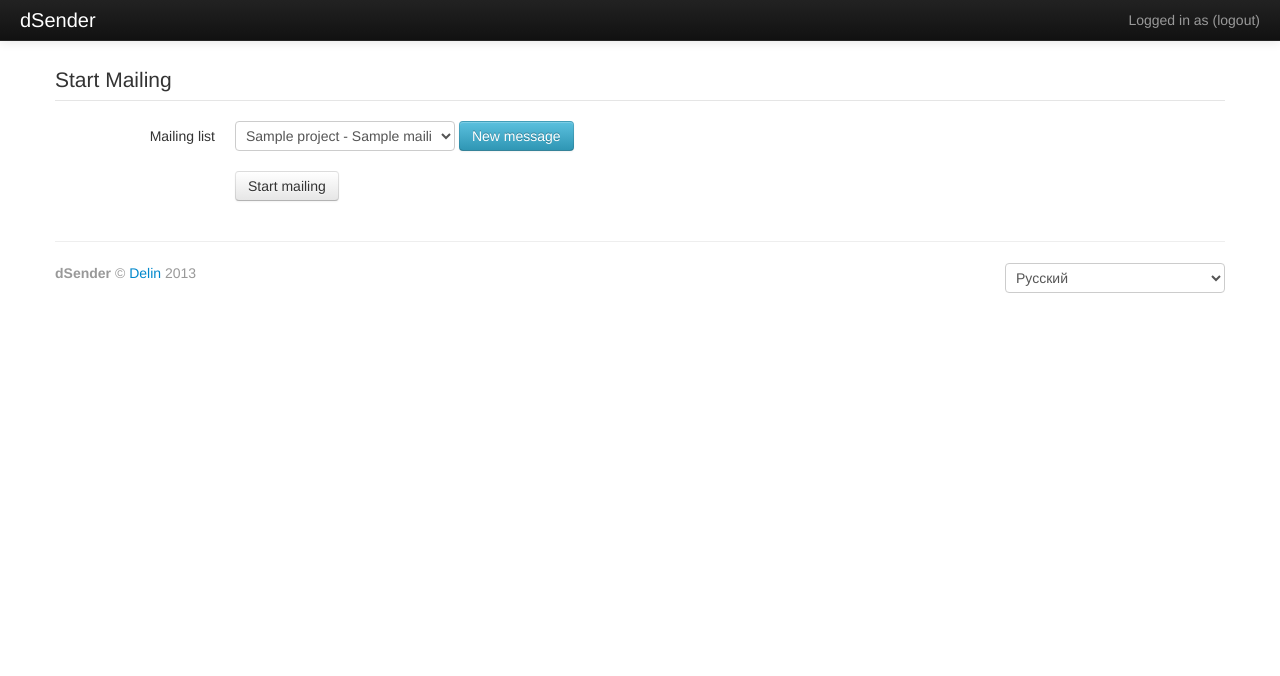
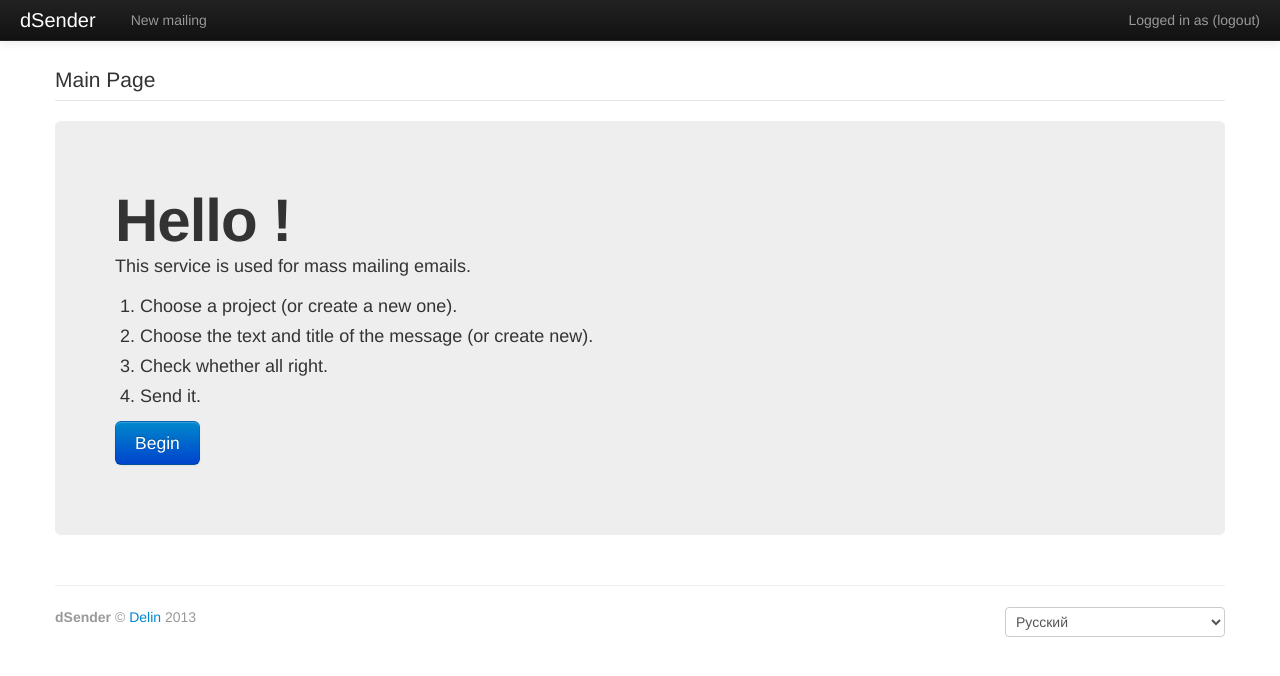
Before and after one commit to delin/dsender, a Django app: page / in a window 1280 px wide. Shown: the top 676 px of the page. Run offline with Django 3.2, Linux system fonts and the light colour scheme; tables that the repository leaves empty hold one stand-in row (values such as "Sample post"); parts of the project's set-up code (start-up, migrations or seed data) failed here and were passed over; some libraries are stand-ins or nearby versions.

Commit message:
Добавил главную страницу.

```diff
--- a/dsender/urls.py
+++ b/dsender/urls.py
@@ -2,7 +2,7 @@ from django.conf.urls import patterns, include, url
 from django.contrib import admin
 from django.contrib.staticfiles.urls import staticfiles_urlpatterns
 from dsender.settings import MEDIA_ROOT, DEBUG
-from main.views import StartMailing
+from main.views import StartMailing, Home
 
 admin.autodiscover()
 
@@ -19,7 +19,7 @@ else:
     urlpatterns = patterns('', )
 
 urlpatterns += patterns('',
-    url(r'^$', StartMailing.as_view(), name='start_mailing'),
+    url(r'^$', Home.as_view(), name='home'),
 
     url(r'^select_project/', 'main.views.page_select_project', name='select_project'),
     url(r'^select_message/', 'main.views.page_select_message', name='select_message'),
--- a/main/views.py
+++ b/main/views.py
@@ -12,13 +12,13 @@ from dsender.functions import prepare_data
 from main.models import Mailing, Project
 
 
-# class Home(TemplateView):
-#     template_name = "home.html"
-#
-#     def get_context_data(self, **kwargs):
-#         context = super(Home, self).get_context_data(**kwargs)
-#         context['title'] = "Home"
-#         return context
+class Home(TemplateView):
+    template_name = "pages/home.html"
+
+    def get_context_data(self, **kwargs):
+        context = super(Home, self).get_context_data(**kwargs)
+        context['title'] = _("Main page")
+        return context
 
 
 class StartMailing(TemplateView):
@@ -63,19 +63,6 @@ class StartMailing(TemplateView):
         return redirect('start_mailing')
 
 
-class SelectProject(TemplateView):
-    template_name = "pages/select_project.html"
-
-    c = {}
-    c.update(csrf(request))
-
-    def get_context_data(self, **kwargs):
-        context = super(SelectProject, self).get_context_data(**kwargs)
-        context['projects'] = Project.objects.filter().all()
-        context['title'] = _("Select project")
-        return context
-
-
 @login_required
 @require_http_methods(["GET"])
 def page_select_project(request):
@@ -99,6 +86,7 @@ def page_select_project(request):
 @require_http_methods(["GET"])
 def page_select_message(request):
     if 'project' not in request.GET:
+        messages.error(request, _("Project not selected"))
         return redirect('select_project')
 
     title = _("Select message") + " - 2/3"
@@ -121,6 +109,7 @@ def page_select_message(request):
 @require_http_methods(["GET"])
 def page_confirm(request):
     if 'message' not in request.GET:
+        messages.error(request, _("Message not selected"))
         return redirect('select_message')
 
     title = _("Confirm") + " - 3/3"
--- a/templates/base.html
+++ b/templates/base.html
@@ -19,7 +19,7 @@
             <span class="icon-bar"></span>
             <span class="icon-bar"></span>
           </button>
-          <a class="brand" href="{% url 'start_mailing' %}">dSender</a>
+          <a class="brand" href="{% url 'home' %}">dSender</a>
           <div class="nav-collapse collapse">
             <p class="navbar-text pull-right">
                 {% blocktrans %}Logged in as{% endblocktrans %} <a href="#" class="navbar-link">{{ user.get_short_name|default:user.username }}</a>
@@ -27,7 +27,7 @@
             </p>
             <ul class="nav">
 {#              <li class="active"><a href="{% url 'start_mailing' %}">{% blocktrans %}Start Mailing{% endblocktrans %}</a></li>#}
-{#              <li><a href="#about">{% trans "About" %}</a></li>#}
+              <li><a href="{% url 'select_project' %}">{% trans "New mailing" %}</a></li>
 {#              <li><a href="#contact">{% trans "Contact" %}</a></li>#}
             </ul>
           </div><!--/.nav-collapse -->
--- a/templates/pages/home.html
+++ b/templates/pages/home.html
@@ -1,5 +1,20 @@
 {% extends "base.html" %}
+{% load i18n %}
 {% block content %}
-<!-- Add your site or application content here -->
-<p>Hello world! This is HTML5 Boilerplate. {{ test_msg }}</p>
+<div class="hero-unit">
+  <h1>{% trans "Hello" %} {{ user.first_name|default:user.username }}!</h1>
+  <p>{% blocktrans %}This service is used for mass mailing emails.{% endblocktrans %}</p>
+
+    <ol>
+        <li>{% blocktrans %}Choose a project (or create a new one).{% endblocktrans %}</li>
+        <li>{% blocktrans %}Choose the text and title of the message (or create new).{% endblocktrans %}</li>
+        <li>{% blocktrans %}Check whether all right.{% endblocktrans %}</li>
+        <li>{% blocktrans %}Send it.{% endblocktrans %}</li>
+    </ol>
+  <p>
+    <a class="btn btn-primary btn-large" href="{% url 'select_project' %}">
+        {% trans "Begin" %}
+    </a>
+  </p>
+</div>
 {% endblock %}
```
Also changed, not shown: locale/en/LC_MESSAGES/django.po, locale/ru/LC_MESSAGES/django.po, 2 other files.
